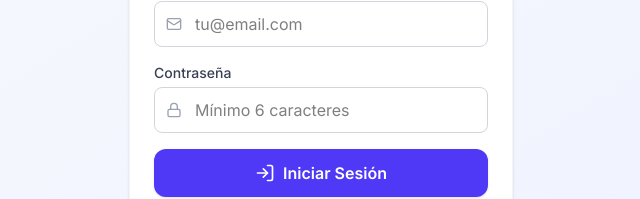
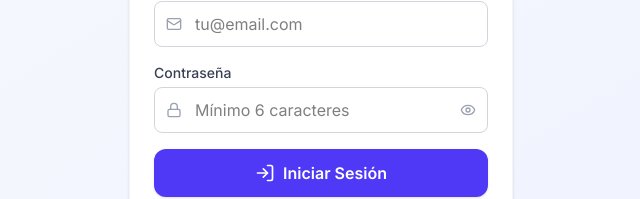
Before and after one commit to Nancyms1012/glicemia-app, a React (Vite) app: page / in a window 1280 px wide. Shown: the part 419-618 px from the top of the page, without its empty margins (319-959 px from the left). Built offline with nearby package versions, Linux system fonts and the light colour scheme.

Commit message:
feat: agregar botón para ver/ocultar contraseña en login

```diff
--- a/src/components/Login.jsx
+++ b/src/components/Login.jsx
@@ -1,5 +1,5 @@
 import { useState } from 'react';
-import { Droplets, Mail, Lock, LogIn, UserPlus } from 'lucide-react';
+import { Droplets, Mail, Lock, LogIn, UserPlus, Eye, EyeOff } from 'lucide-react';
 import { supabase } from '../utils/supabase';
 
 export default function Login({ onLogin }) {
@@ -8,6 +8,7 @@ export default function Login({ onLogin }) {
   const [password, setPassword] = useState('');
   const [loading, setLoading] = useState(false);
   const [mensaje, setMensaje] = useState(null);
+  const [mostrarPassword, setMostrarPassword] = useState(false);
 
   const handleSubmit = async (e) => {
     e.preventDefault();
@@ -108,14 +109,21 @@ export default function Login({ onLogin }) {
               <div className="relative">
                 <Lock className="absolute left-3 top-1/2 -translate-y-1/2 w-4 h-4 text-gray-400" />
                 <input
-                  type="password"
+                  type={mostrarPassword ? 'text' : 'password'}
                   value={password}
                   onChange={(e) => setPassword(e.target.value)}
                   placeholder="Mínimo 6 caracteres"
                   required
                   minLength={6}
-                  className="w-full pl-10 pr-4 py-2.5 rounded-lg border border-gray-300 focus:outline-none focus:ring-2 focus:ring-indigo-300 focus:border-indigo-400"
+                  className="w-full pl-10 pr-10 py-2.5 rounded-lg border border-gray-300 focus:outline-none focus:ring-2 focus:ring-indigo-300 focus:border-indigo-400"
                 />
+                <button
+                  type="button"
+                  onClick={() => setMostrarPassword(!mostrarPassword)}
+                  className="absolute right-3 top-1/2 -translate-y-1/2 text-gray-400 hover:text-gray-600"
+                >
+                  {mostrarPassword ? <EyeOff className="w-4 h-4" /> : <Eye className="w-4 h-4" />}
+                </button>
               </div>
             </div>
 
```
